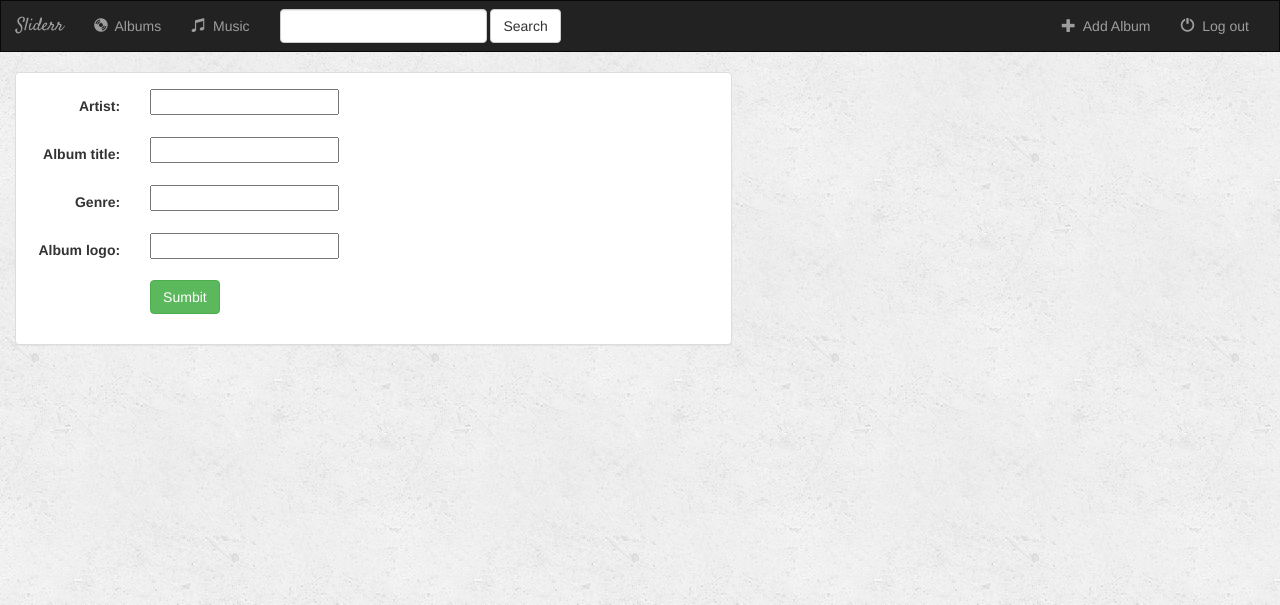
After one commit to Elibay/Django, a Django app: page /music/album/add/ in a window 1280 px wide. The commit adds this page. Shown: the top 605 px of the page. Run offline with Django 3.2, Linux system fonts and the light colour scheme; some libraries are stand-ins or nearby versions.

Commit message:
21 June first

```diff
--- a/reg/music/models.py
+++ b/reg/music/models.py
@@ -1,5 +1,5 @@
 from __future__ import unicode_literals
-
+from django.core.urlresolvers import reverse
 from django.db import models
 
 # Create your models here.
@@ -8,6 +8,9 @@ class Album(models.Model):
     album_title = models.CharField(max_length=250)
     genre = models.CharField(max_length=50)
     album_logo = models.CharField(max_length=500)
+
+    def get_absolute_url(self):
+        return reverse('music:detail', kwargs={'pk': self.pk})
 
     def __str__(self):
         return self.artist + ' - ' + self.album_title
--- /dev/null
+++ b/reg/music/templates/music/album_form.html
@@ -0,0 +1,23 @@
+{% extends 'music/base.html' %}
+{% block album_title %} Add new Album {% endblock %}
+{% block body %}
+    <div class="container-fluid">
+      <div class="row">
+          <div class="col-sm-12 col-md-7">
+              <div class="panel panel-default">
+                  <div class="panel-body">
+                      <form class="form-horizontal" action="" method="post" enctype="multipart/form-data">
+                          {% csrf_token %}
+                          {% include 'music/form-template.html' %}
+                          <div class="form-group">
+                              <div class="col-sm-offset-2 col-sm-10">
+                                  <button type="submit" class="btn btn-success"> Sumbit</button>
+                              </div>
+                          </div>
+                      </form>
+                  </div>
+              </div>
+          </div>
+      </div>
+    </div>
+{% endblock %}
--- /dev/null
+++ b/reg/music/templates/music/base.html
@@ -0,0 +1,61 @@
+<!DOCTYPE html>
+<html lang="en">
+  <head>
+      {% load staticfiles %}
+      <link rel="stylesheet" href="https://maxcdn.bootstrapcdn.com/bootstrap/3.3.6/css/bootstrap.min.css">
+      <link href='https://fonts.googleapis.com/css?family=Satisfy' rel='stylesheet' type='text/css'>
+      <link rel="stylesheet" type="text/css" href="{% static 'music/style.css' %}"/>
+      <script src="https://ajax.googleapis.com/ajax/libs/jquery/1.12.0/jquery.min.js"></script>
+      <script src="http://maxcdn.bootstrapcdn.com/bootstrap/3.3.6/js/bootstrap.min.js"></script>
+      <meta charset="UTF-8">
+      <title>{% block title %} Sliderr {% endblock %}</title>
+  </head>
+  <body>
+    <nav class="navbar navbar-inverse">
+      <div class="container-fluid">
+        <div class="navbar-header">
+            <a class="navbar-brand" href="{% url 'music:index' %}"> Sliderr </a>
+            <button type="button" class="navbar-toggle" data-toggle="collapse" data-target="#topNavBar">
+                <span class="icon-bar"></span>
+                <span class="icon-bar"></span>
+                <span class="icon-bar"></span>
+            </button>
+        </div>
+        <div class="collapse navbar-collapse" id="topNavBar">
+            <ul class="nav navbar-nav">
+                <li class="">
+                    <a href="{% url 'music:index' %}">
+                        <span class="glyphicon glyphicon-cd" aria-hidden="true"></span>&nbsp; Albums
+                    </a>
+                </li>
+                <li class="">
+                    <a href="#">
+                        <span class="glyphicon glyphicon-music" aria-hidden="true"></span>&nbsp; Music
+                    </a>
+                </li>
+            </ul>
+            <form class="navbar-form navbar-left" role="search" method="get" action="#">
+                <div class="form-group">
+                    <input type="text" class="form-control" name="q" value="">
+                </div>
+                <button type="submit" class="btn btn-default">Search</button>
+            </form>
+            <ul class="nav navbar-nav navbar-right">
+                <li class="">
+                    <a href="{% url 'music:album-add' %}">
+                        <span class="glyphicon glyphicon-plus" aria-hidden="true"></span>&nbsp; Add Album
+                    </a>
+                </li>
+                <li class="">
+                    <a href="#">
+                        <span class="glyphicon glyphicon-off" aria-hidden="true"></span>&nbsp; Log out
+                    </a>
+                </li>
+            </ul>
+        </div>
+      </div>
+  </nav>
+  {% block body %}
+  {% endblock %}
+  </body>
+</html>
--- /dev/null
+++ b/reg/music/templates/music/form-template.html
@@ -0,0 +1,9 @@
+{% for field in form %}
+    <div class="form-group">
+        <div class="col-sm-offset-2 col-sm-10">
+            <span class="text-danger small">{{ field.errors }}</span>
+        </div>
+        <label class="control-label col-sm-2"> {{ field.label_tag }}</label>
+        <div class="col-sm-10">{{ field  }}</div>
+    </div>
+{% endfor %}
--- a/reg/music/urls.py
+++ b/reg/music/urls.py
@@ -5,9 +5,8 @@ app_namespace = 'music'
 
 urlpatterns = [
 
-    url(r'^$', views.index, name='index'),
+    url(r'^$', views.IndexView.as_view(), name='index'),
+    url(r'^(?P<pk>[0-9]+)/$', views.DetailView.as_view(), name='detail'),
+    url(r'album/add/$', views.AlbumCreate.as_view(), name='album-add'),
 
-    url(r'^(?P<album_id>[0-9]+)/$', views.detail, name='detail'),
-
-    url(r'^(?P<album_id>[0-9]+)/favorite$', views.favorite, name='favorite'),
 ]
--- a/reg/music/views.py
+++ b/reg/music/views.py
@@ -1,27 +1,19 @@
-from django.shortcuts import render, get_object_or_404
+from django.views import generic
+from django.views.generic.edit import CreateView, UpdateView, DeleteView
 from .models import Album, Song
 
 
-def index(request):
-    albums = Album.objects.all()
-    return render(request, 'music/index.html', {'albums': albums})
+class IndexView(generic.ListView):
+    template_name = 'music/index.html'
+    context_object_name = 'all_albums'
 
+    def get_queryset(self):
+        return Album.objects.all()
 
-def detail(request, album_id):
-    album = get_object_or_404(Album, id=album_id)
-    return render(request, 'music/detail.html', {'album': album})
+class DetailView(generic.DetailView):
+    model = Album
+    template_name = 'music/detail.html'
 
-
-def favorite(request, album_id):
-    album = get_object_or_404(Album, id=album_id)
-    try:
-        song = album.song_set.get(id=request.POST['song'])
-    except (KeyError, Song.DoesNotExist):
-        return render(request, 'music/detail.html', {
-            'album': album,
-            'error_message': "You didn't select a valid song",
-        })
-    else:
-        song.is_favorite = True
-        song.save()
-        return render(request, 'music/detail.html', {'album': album})
+class AlbumCreate(CreateView):
+    model = Album
+    fields = ['artist', 'album_title', 'genre', 'album_logo']
```
Also changed, not shown: reg/music/templates/music/detail.html (+6 -11 lines), reg/music/templates/music/index.html (+5 -54 lines), reg/db.sqlite3, 3 other files.
